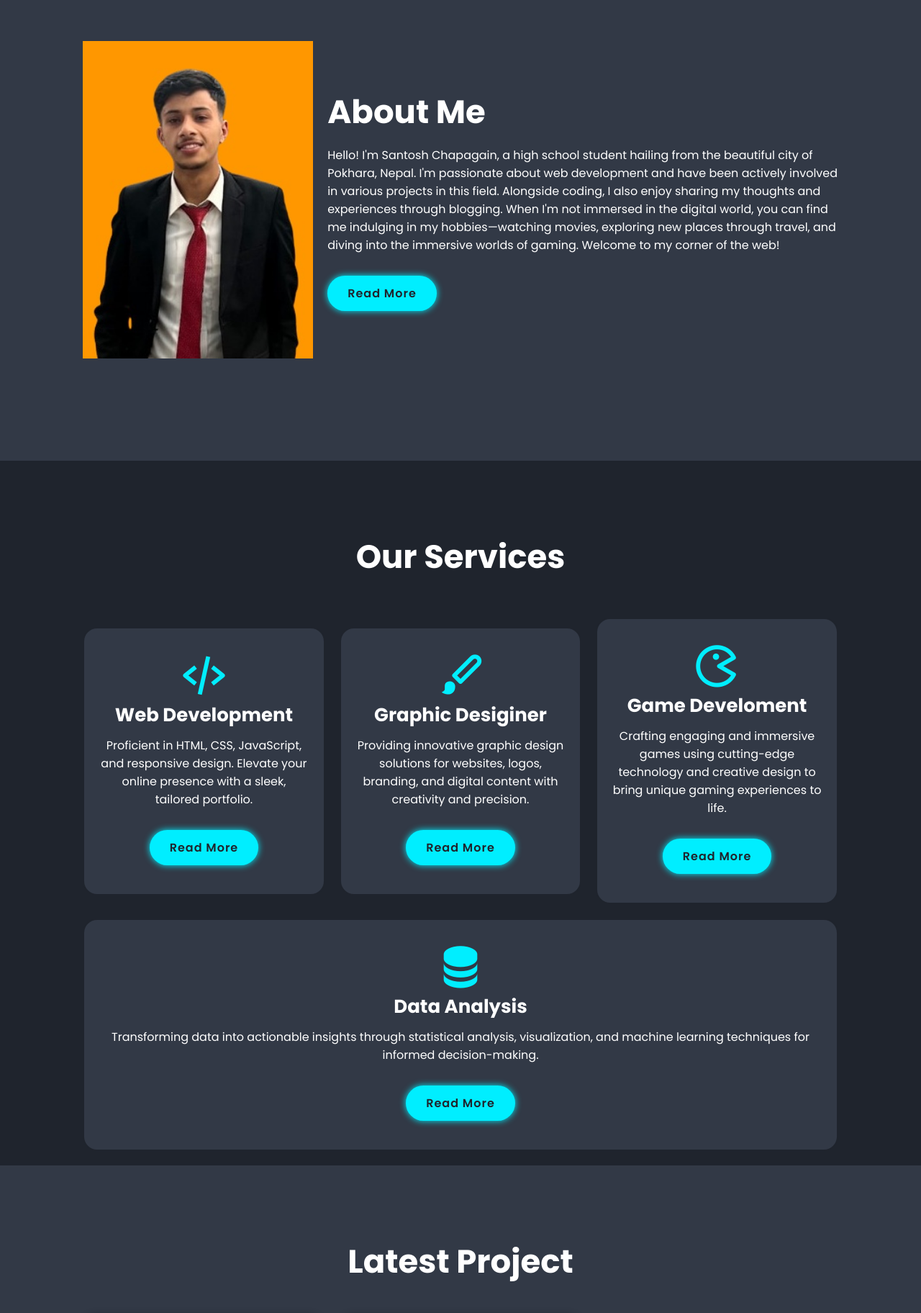
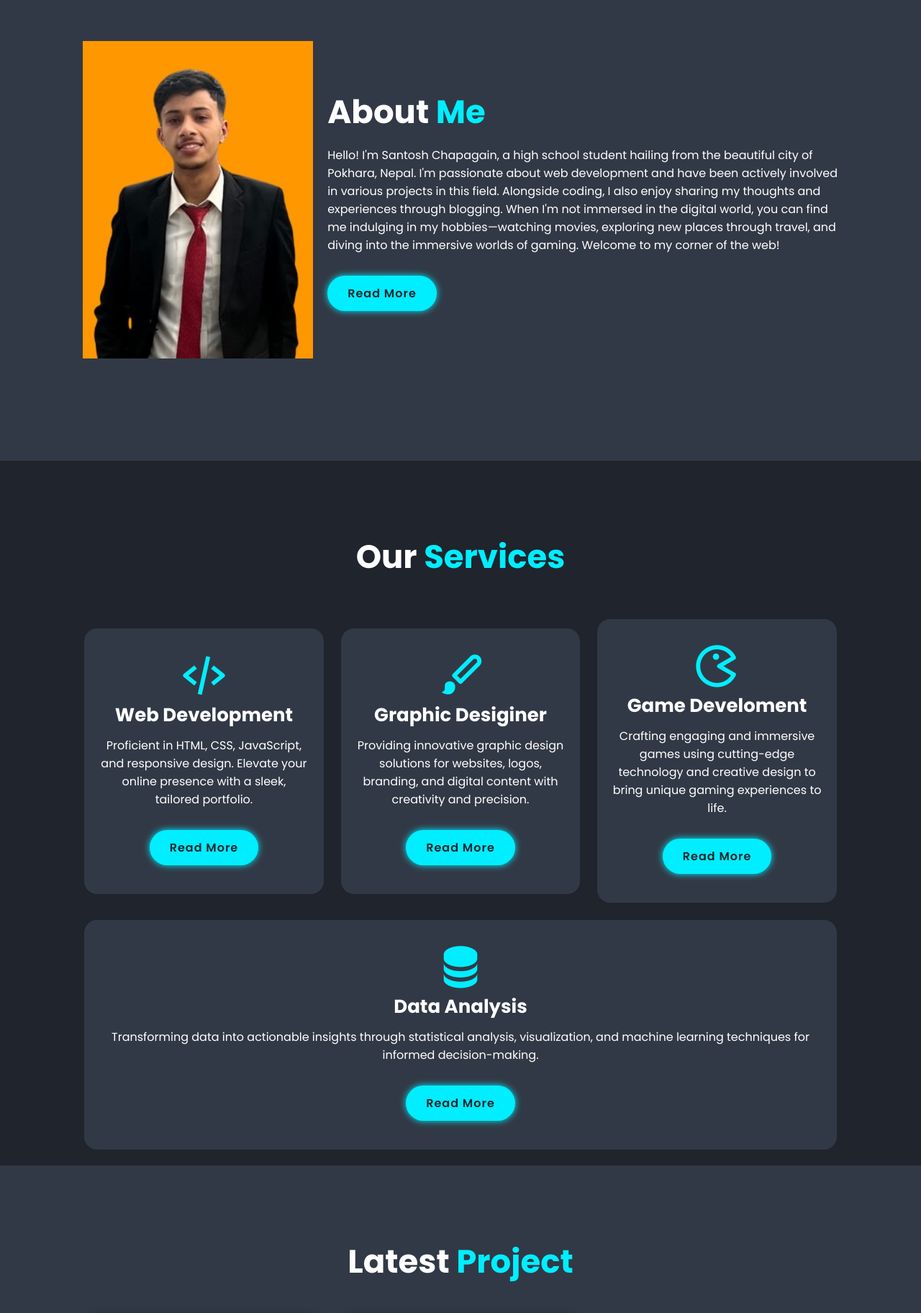
Before and after one commit to CallMeSantosh07/portfolio-website, a plain HTML site: page index.html in a window 1280 px wide. Shown: the part 960-2784 px from the top of the page at 72% size. Drawn offline with nearby package versions, Linux system fonts and the light colour scheme; grey boxes are pictures that could not be loaded.

Commit message:
Update style.css

```diff
--- a/style.css
+++ b/style.css
@@ -238,6 +238,9 @@ section {
     line-height: 1.2;
 
 }
+.about-content h2 span {
+    color: #0ef;
+}
 .about-content p {
     font-size: 1.6rem;
     margin: 2rem 0 3rem;
@@ -246,7 +249,9 @@ section {
 .services h2 {
     margin-bottom: 5rem;
 }
-
+.services h2 span {
+    color: #0ef;
+}
 .services-container {
     display: flex;
     justify-content: center;
@@ -286,7 +291,9 @@ section {
 .portfolio h2 {
     margin-bottom: 4rem;
 }
-
+.portfolio h2 span {
+    color: #0ef;
+}
 .portfolio-container {
     display: grid;
     grid-template-columns: repeat(3, 1fr);
@@ -351,7 +358,9 @@ section {
 .contact h2 {
     margin-bottom: 3rem;
 }
-
+.contact h2 span {
+    color: #0ef;
+}
 .contact form {
     max-width: 70rem;
     margin: 1rem auto;
```
